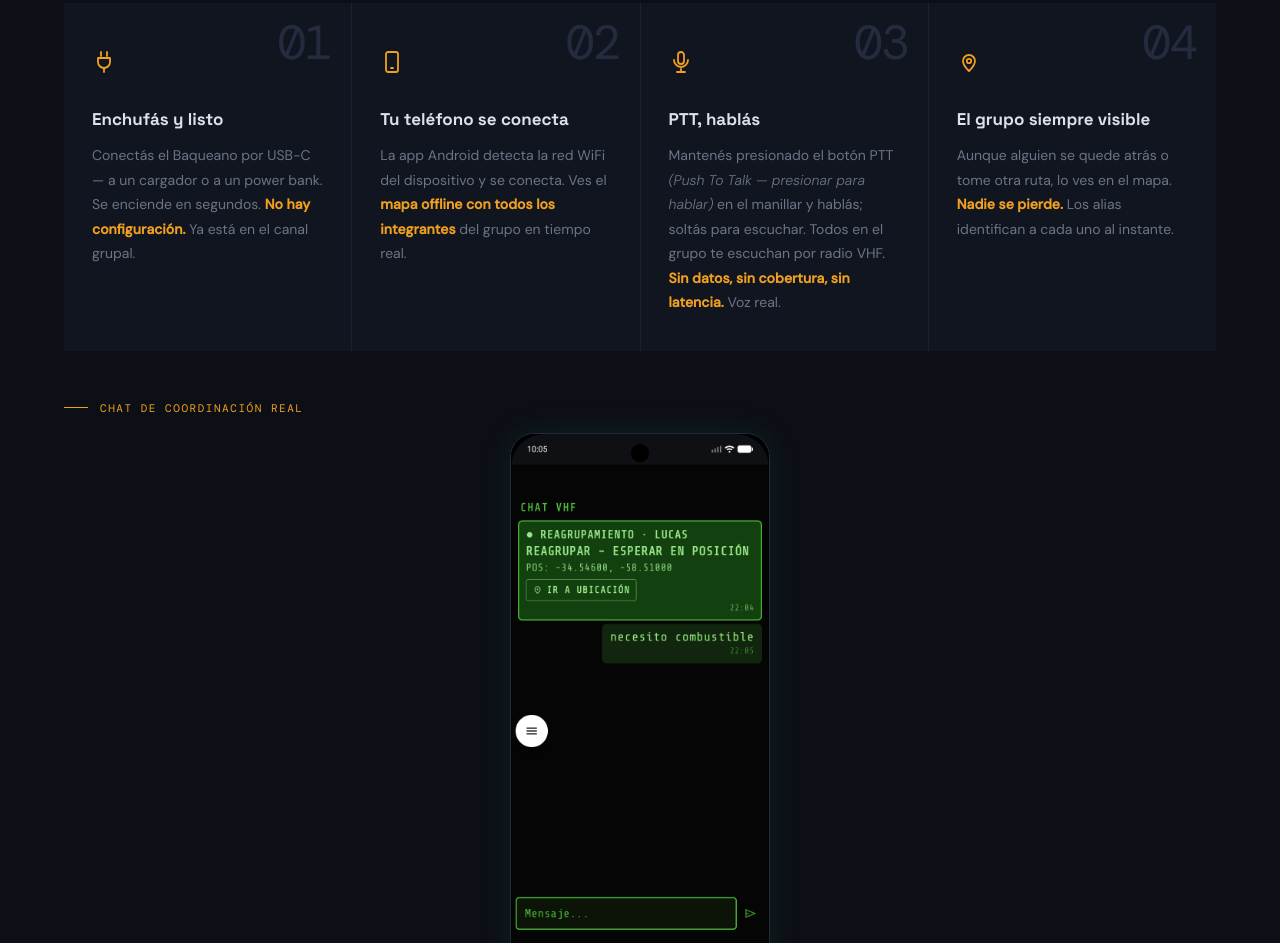
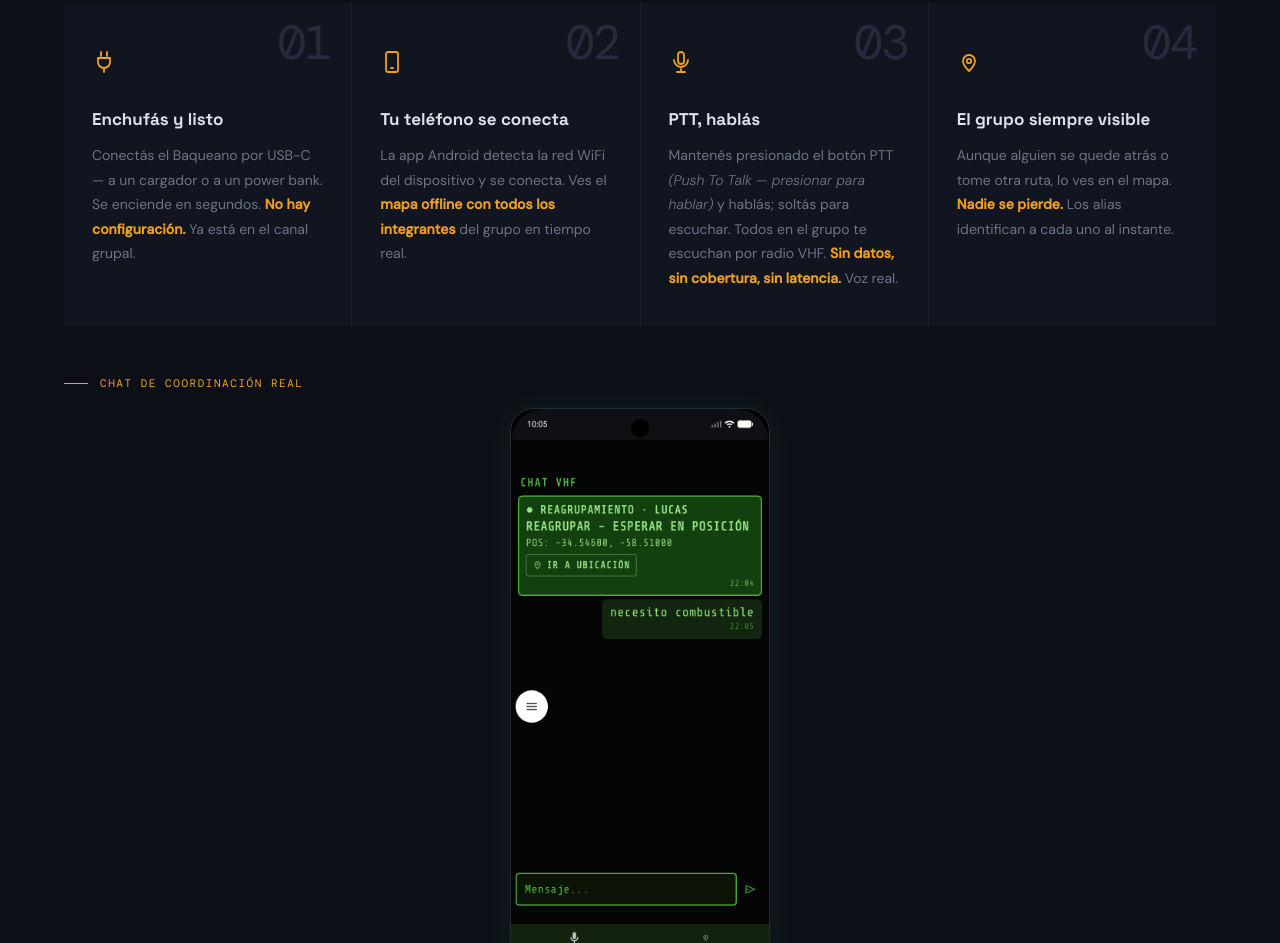
Before and after one commit to lukaz2004/MotoRFAR, a plain HTML site: page _PROYECTO/web/index.html in a window 1280 px wide. Shown: the part 1318-2261 px from the top of the page. Drawn offline with nearby package versions, Linux system fonts and the light colour scheme; files whose address does not match are found by name; a web font is replaced by a local one.

Commit message:
fix: quita 'en el manillar' del paso PTT genérico, no aplica a senderistas

```diff
--- a/_PROYECTO/web/index.html
+++ b/_PROYECTO/web/index.html
@@ -768,7 +768,7 @@
           <div class="salida-step-num">03</div>
           <span class="salida-icon"><svg class="icon"><use href="#i-mic"/></svg></span>
           <div class="salida-step-title">PTT, hablás</div>
-          <p class="salida-step-body">Mantenés presionado el botón PTT <em>(Push To Talk — presionar para hablar)</em> en el manillar y hablás; soltás para escuchar. Todos en el grupo te escuchan por radio VHF. <span class="salida-highlight">Sin datos, sin cobertura, sin latencia.</span> Voz real.</p>
+          <p class="salida-step-body">Mantenés presionado el botón PTT <em>(Push To Talk — presionar para hablar)</em> y hablás; soltás para escuchar. Todos en el grupo te escuchan por radio VHF. <span class="salida-highlight">Sin datos, sin cobertura, sin latencia.</span> Voz real.</p>
         </div>
         <div class="salida-step reveal reveal-delay-3">
           <div class="salida-step-num">04</div>
```
Also changed, not shown: docs/index.html (+1 -1 lines).
